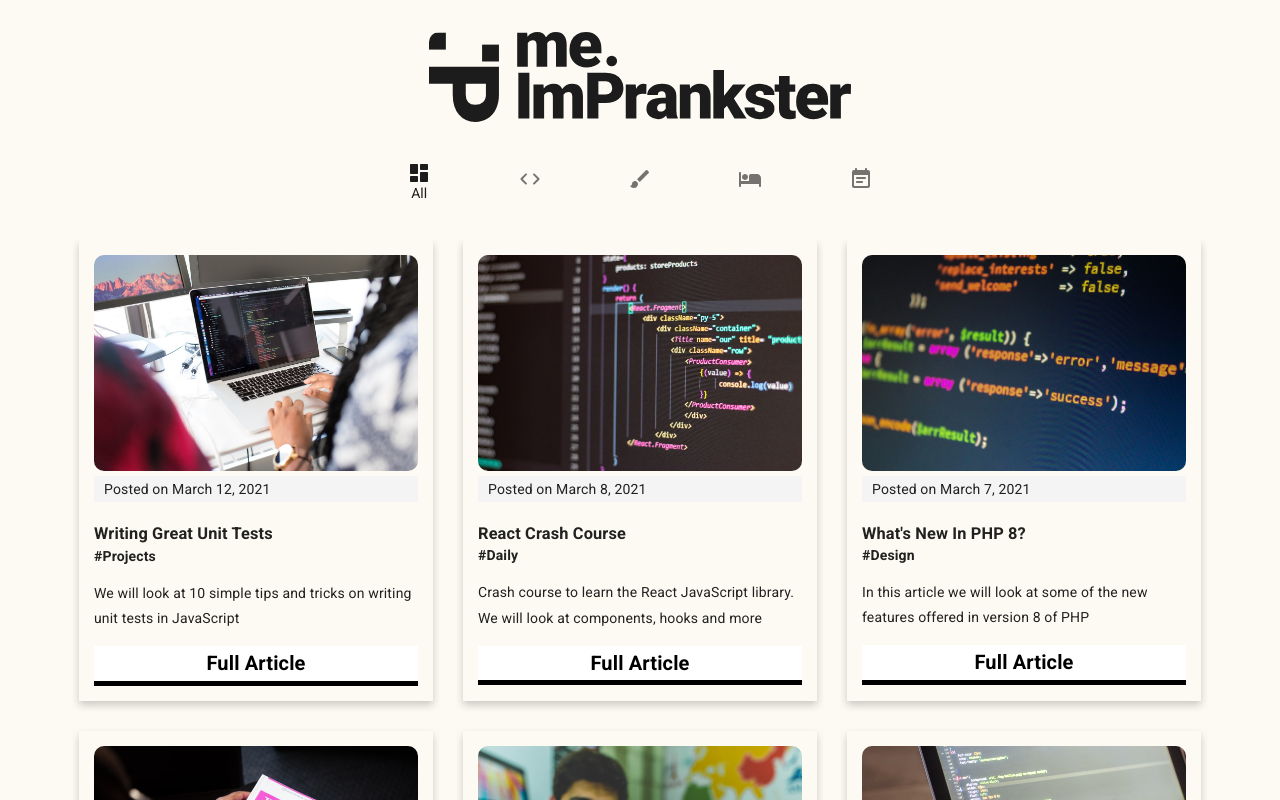
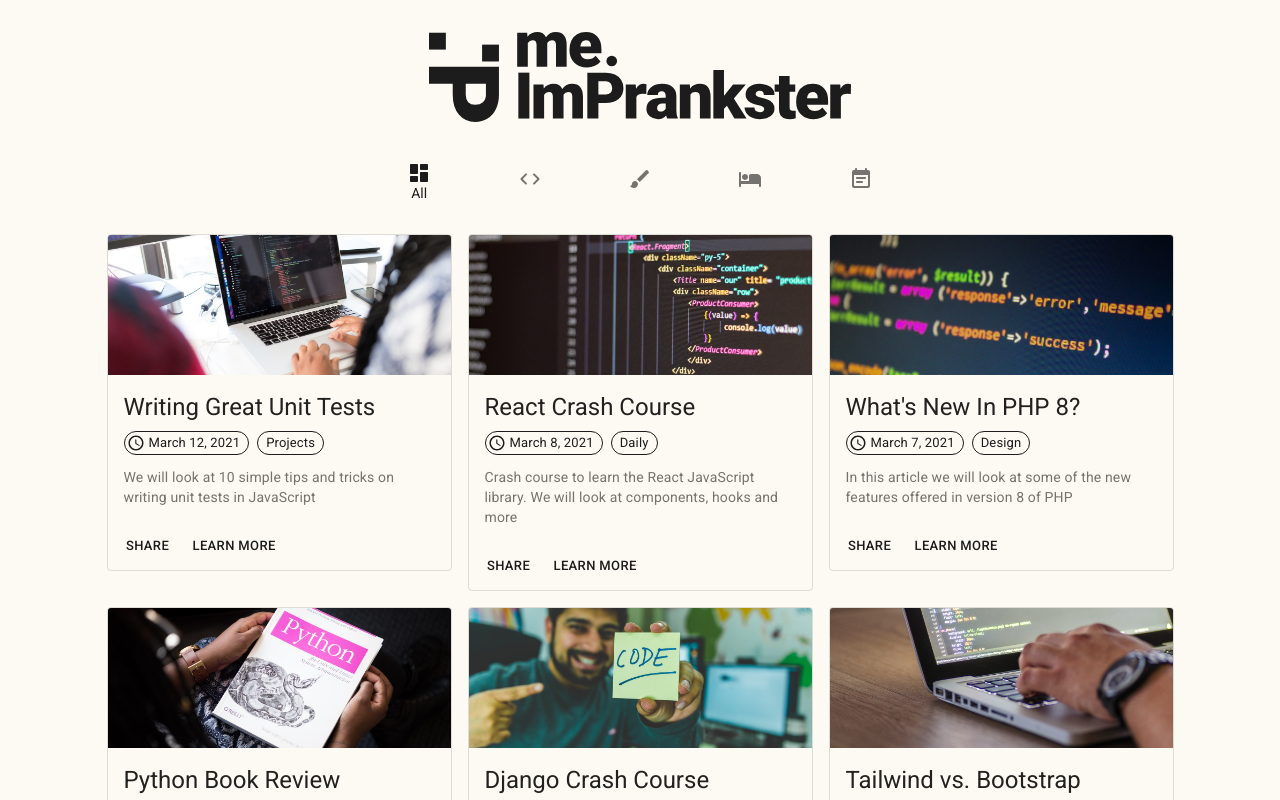
Before and after one commit to ImPrankster/blog-template-next, a Next.js app: page / in a window 1280 px wide. Shown: the top 800 px of the page. Built offline with nearby package versions, Linux system fonts and the light colour scheme.

Commit message:
Remake post card and home page with material-ui

```diff
--- a/components/Header.js
+++ b/components/Header.js
@@ -1,6 +1,6 @@
 import React from "react";
 import Link from "next/link";
-import { Container, makeStyles, Paper } from "@material-ui/core";
+import { Container, makeStyles } from "@material-ui/core";
 import Image from "next/image";
 
 import LogoLight from "../public/logo-face-me-imprankster.svg";
--- a/components/Post.js
+++ b/components/Post.js
@@ -1,23 +1,91 @@
-import Link from "next/link";
-import style from "../styles/Post.module.scss";
+import React from "react";
+
+import { makeStyles } from "@material-ui/core/styles";
+
+import {
+  Grid,
+  Card,
+  CardActionArea,
+  CardActions,
+  CardContent,
+  CardMedia,
+  Button,
+  Typography,
+  Chip,
+} from "@material-ui/core";
+
+import ScheduleRoundedIcon from "@material-ui/icons/ScheduleRounded";
+
+const useStyles = makeStyles((theme) => ({
+  root: {
+    maxWidth: 345,
+    backgroundColor: "rgba(255, 255, 255, 0)",
+  },
+
+  chipGrid: {
+    marginBottom: theme.spacing(1),
+  },
+}));
 
 const Post = ({ post }) => {
+  const classes = useStyles();
+
   return (
-    <div className={style.card}>
-      <img src={post.frontmatter.cover_image} alt="" />
-
-      <div className="post-date">Posted on {post.frontmatter.date}</div>
-
-      <h3>{post.frontmatter.title}</h3>
-
-      <h4>#{post.frontmatter.type}</h4>
-
-      <p>{post.frontmatter.excerpt}</p>
-
-      <Link href={`/blog/${post.slug}`} passHref>
-        <div className={style.articleBtn}>Full Article</div>
-      </Link>
-    </div>
+    <Grid item>
+      <Card className={classes.root} variant="outlined">
+        <CardActionArea href={`/blog/${post.slug}`}>
+          <CardMedia
+            component="img"
+            alt={post.frontmatter.title}
+            height="140"
+            image={post.frontmatter.cover_image}
+            title={post.frontmatter.title}
+          />
+          <CardContent>
+            <Typography gutterBottom variant="h5" component="h2">
+              {post.frontmatter.title}
+            </Typography>
+            <Grid
+              container
+              direction="row"
+              justifyContent="flex-start"
+              alignItems="center"
+              spacing={1}
+              className={classes.chipGrid}
+            >
+              <Grid item>
+                <Chip
+                  variant="outlined"
+                  color="primary"
+                  size="small"
+                  label={post.frontmatter.date}
+                  icon={<ScheduleRoundedIcon />}
+                />
+              </Grid>
+              <Grid item>
+                <Chip
+                  variant="outlined"
+                  color="primary"
+                  size="small"
+                  label={post.frontmatter.type}
+                />
+              </Grid>
+            </Grid>
+            <Typography variant="body2" color="textSecondary" component="p">
+              {post.frontmatter.excerpt}
+            </Typography>
+          </CardContent>
+        </CardActionArea>
+        <CardActions>
+          <Button size="small" color="primary">
+            Share
+          </Button>
+          <Button size="small" color="primary" href={`/blog/${post.slug}`}>
+            Learn More
+          </Button>
+        </CardActions>
+      </Card>
+    </Grid>
   );
 };
 
--- a/components/PostFilterSelector.js
+++ b/components/PostFilterSelector.js
@@ -9,17 +9,20 @@ import HotelRoundedIcon from "@material-ui/icons/HotelRounded";
 import EventNoteRoundedIcon from "@material-ui/icons/EventNoteRounded";
 import { Container } from "@material-ui/core";
 
-const useStyles = makeStyles({
+const useStyles = makeStyles((theme) => ({
+  root: {
+    marginBottom: theme.spacing(1),
+  },
   bottomNav: {
     backgroundColor: "rgba(255, 255, 255, 0)",
   },
-});
+}));
 
 const PostFilterSelector = ({ postFilter, setPostFilter }) => {
   const classes = useStyles();
 
   return (
-    <Container maxWidth="sm">
+    <Container maxWidth="sm" className={classes.root}>
       <BottomNavigation
         value={postFilter}
         onChange={(event, value) => {
--- a/pages/_app.js
+++ b/pages/_app.js
@@ -1,4 +1,3 @@
-import "../styles/globals.scss";
 import Header from "../components/Header";
 import React from "react";
 import useMediaQuery from "@material-ui/core/useMediaQuery";
--- a/pages/index.js
+++ b/pages/index.js
@@ -1,16 +1,18 @@
+import { useState } from "react";
 import fs from "fs";
 import path from "path";
 import Head from "next/head";
 import matter from "gray-matter";
 import { sortByDate } from "../utils";
-import { useState } from "react";
-import Image from "next/image";
-import style from "../styles/Home.module.scss";
+import { makeStyles } from "@material-ui/styles";
+
+import { Container, Grid } from "@material-ui/core";
 
 // Components
 import Post from "../components/Post";
 import PostFilterSelector from "../components/PostFilterSelector";
 
+//get Props
 export async function getStaticProps() {
   // Get files from root/posts
   const files = fs.readdirSync(path.join("posts"));
@@ -31,8 +33,6 @@ export async function getStaticProps() {
     };
   });
 
-  //console.log(posts);
-
   return {
     props: {
       posts: posts.sort(sortByDate),
@@ -40,11 +40,20 @@ export async function getStaticProps() {
   };
 }
 
+//Set Style
+const useStyles = makeStyles((theme) => ({
+  root: {
+    marginTop: theme.spacing(3),
+    marginBottom: theme.spacing(3),
+  },
+}));
+
 export default function Home({ posts }) {
   const [postFilter, setPostFilter] = useState(null);
+  const classes = useStyles();
 
   return (
-    <div>
+    <>
       <Head>
         <title>ImPrankster&apos;s Blogs</title>
         <meta name="description" content="Blog from ImPrankster" />
@@ -55,8 +64,14 @@ export default function Home({ posts }) {
         postFilter={postFilter}
         setPostFilter={setPostFilter}
       />
-
-      <div className={style.posts}>
+      <Container size="md" className={classes.root}>
+        <Grid
+          container
+          direction="row"
+          justifyContent="center"
+          alignItems="flex-start"
+          spacing={2}
+        >
           {posts
             .filter((post) => {
               if (postFilter == null) {
@@ -68,7 +83,8 @@ export default function Home({ posts }) {
             .map((post, index) => (
               <Post key={index} post={post} />
             ))}
-      </div>
-    </div>
+        </Grid>
+      </Container>
+    </>
   );
 }
--- a/styles/Home.module.scss
+++ /dev/null
@@ -1,9 +0,0 @@
-@use "components/flexbox";
-
-.posts {
-  @extend .container;
-  justify-content: center;
-  align-items: stretch;
-  gap: 30px;
-  margin-top: 30px;
-}
```
Also changed, not shown: pages/blog/[slug].js (+48 -14 lines). Lines whose indentation alone changed are shown as unchanged.
